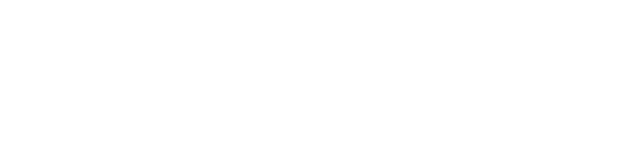
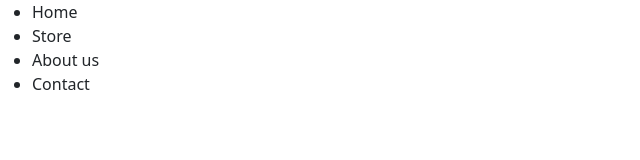
Before and after one commit to Diolemos/jubilant-barnacle, a plain HTML site: page index.html in a window 1280 px wide. Shown: the whole page, without its empty margins (0-640 px from the left). Drawn offline with nearby package versions, Linux system fonts and the light colour scheme.

Commit message:
Nav bar
Created the navigation bar items to be styled

```diff
--- a/index.html
+++ b/index.html
@@ -10,11 +10,18 @@
     <link href="https://cdn.jsdelivr.net/npm/bootstrap@5.1.3/dist/css/bootstrap.min.css" rel="stylesheet"
         integrity="sha384-1BmE4kWBq78iYhFldvKuhfTAU6auU8tT94WrHftjDbrCEXSU1oBoqyl2QvZ6jIW3" crossorigin="anonymous">
 
-    <title>Hello, world!</title>
+    <title>JB</title>
 </head>
 
 <body>
-
+    <nav>
+        <ul>
+            <li>Home</li>
+            <li>Store</li>
+            <li>About us</li>
+            <li>Contact</li>
+        </ul>
+    </nav>
 
 
 
```
